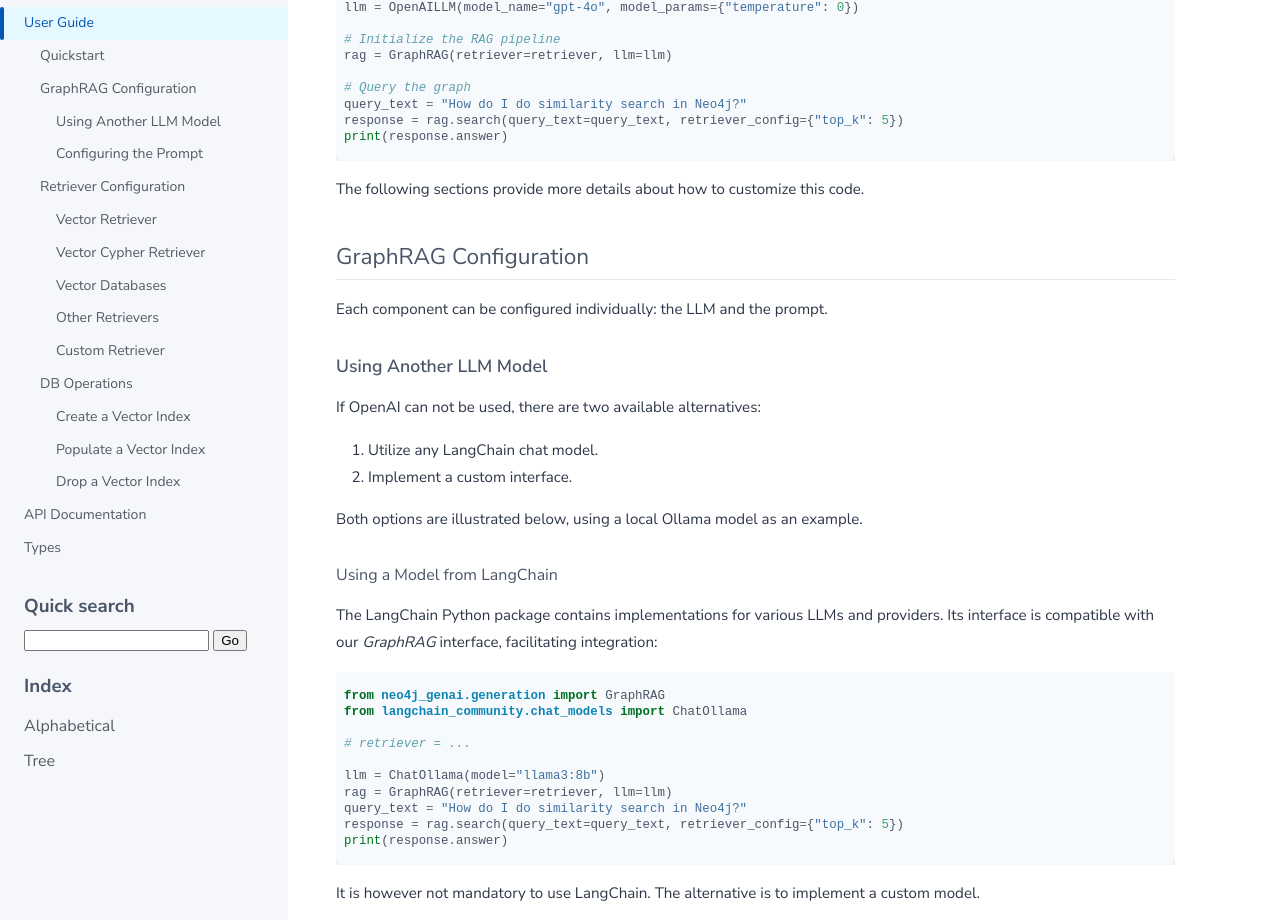
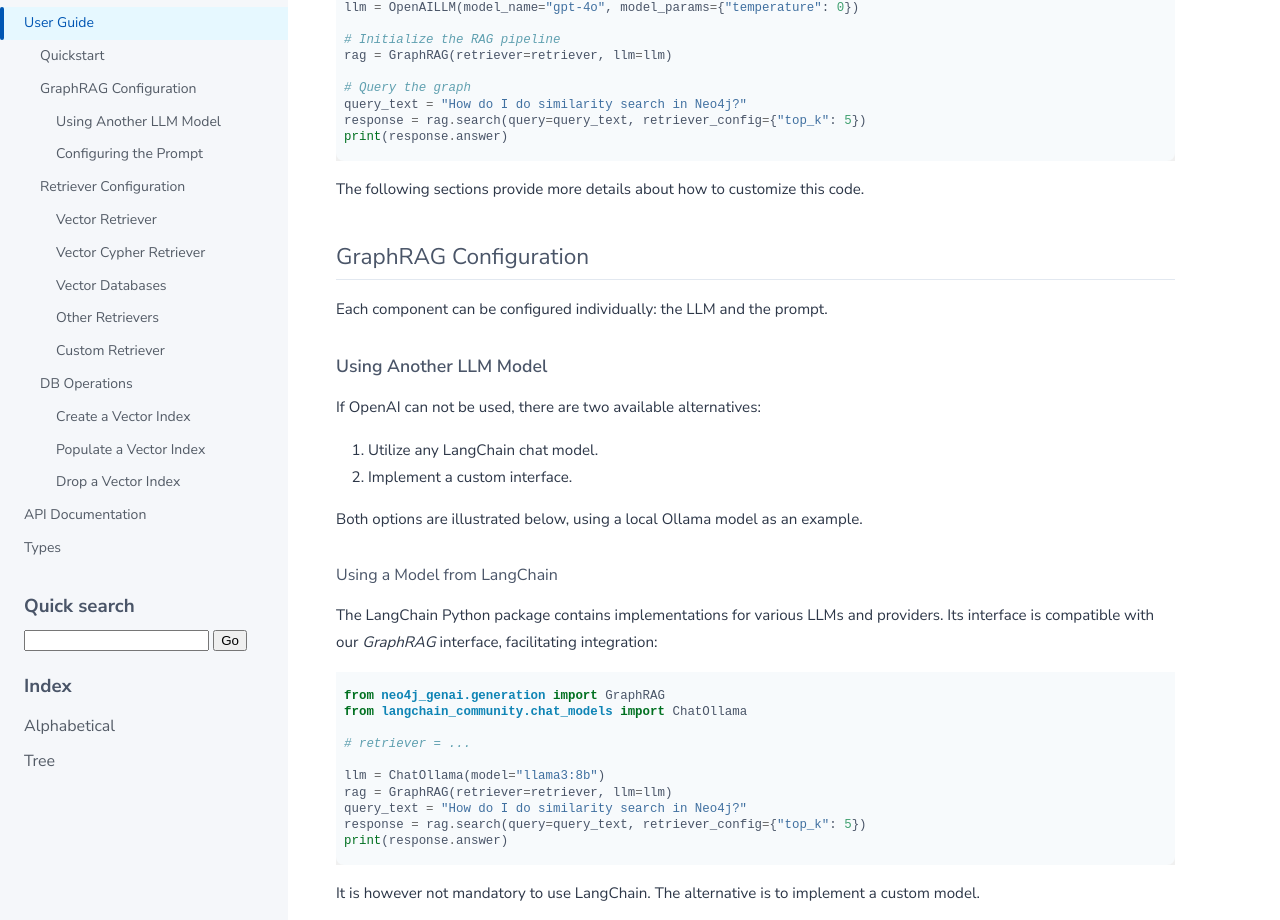
Before and after one commit to neo4j/neo4j-graphrag-python, a Sphinx documentation site: the page built from docs/source/user_guide.rst, in a window 1280 px wide and 1400 px high, scrolled down 811 px. Shown: the part 146-1066 px from the top of the window. Built offline with Sphinx 7.4.7, drawn with Linux system fonts in a browser that asks for light colours; some web fonts are replaced.

Commit message:
Fix doc for GraphRAG (arg is called query and not query_text=

```diff
--- a/docs/source/user_guide.rst
+++ b/docs/source/user_guide.rst
@@ -52,7 +52,7 @@ In practice, it's done with only a few lines of code:
 
     # Query the graph
     query_text = "How do I do similarity search in Neo4j?"
-    response = rag.search(query_text=query_text, retriever_config={"top_k": 5})
+    response = rag.search(query=query_text, retriever_config={"top_k": 5})
     print(response.answer)
 
 
@@ -91,7 +91,7 @@ Its interface is compatible with our `GraphRAG` interface, facilitating integrat
     llm = ChatOllama(model="llama3:8b")
     rag = GraphRAG(retriever=retriever, llm=llm)
     query_text = "How do I do similarity search in Neo4j?"
-    response = rag.search(query_text=query_text, retriever_config={"top_k": 5})
+    response = rag.search(query=query_text, retriever_config={"top_k": 5})
     print(response.answer)
 
 
@@ -129,7 +129,7 @@ the `LLMInterface`. Here's an example using the Python Ollama client:
 
     rag = GraphRAG(retriever=retriever, llm=llm)
     query_text = "How do I do similarity search in Neo4j?"
-    response = rag.search(query_text=query_text, retriever_config={"top_k": 5})
+    response = rag.search(query=query_text, retriever_config={"top_k": 5})
     print(response.answer)
 
 See :ref:`llminterface`.
```
Also changed, not shown: README.md (+1 -1 lines).
